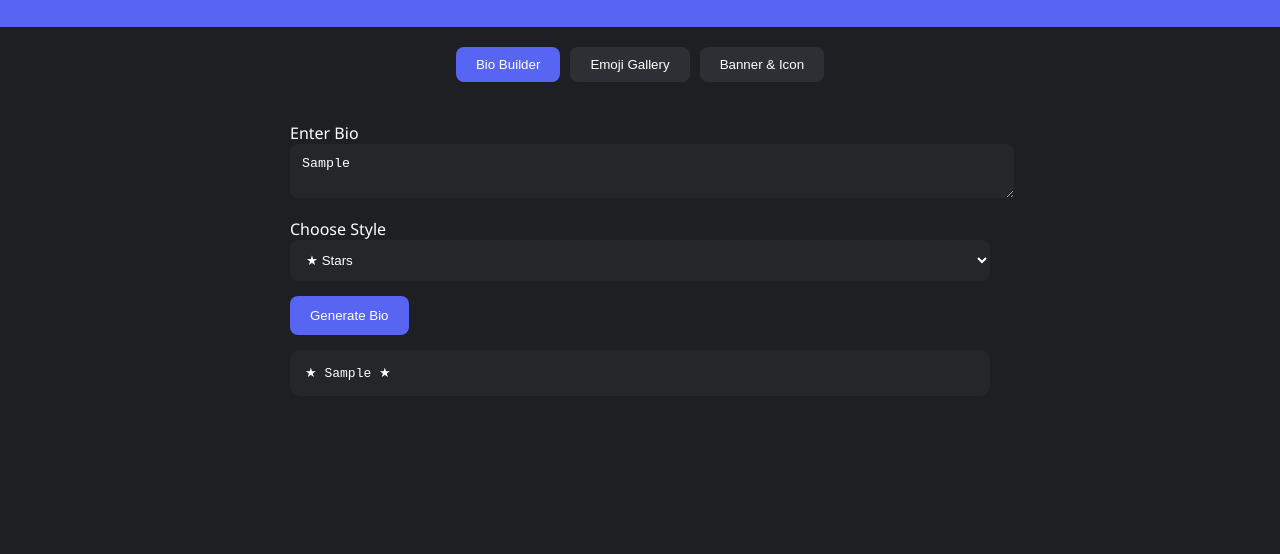
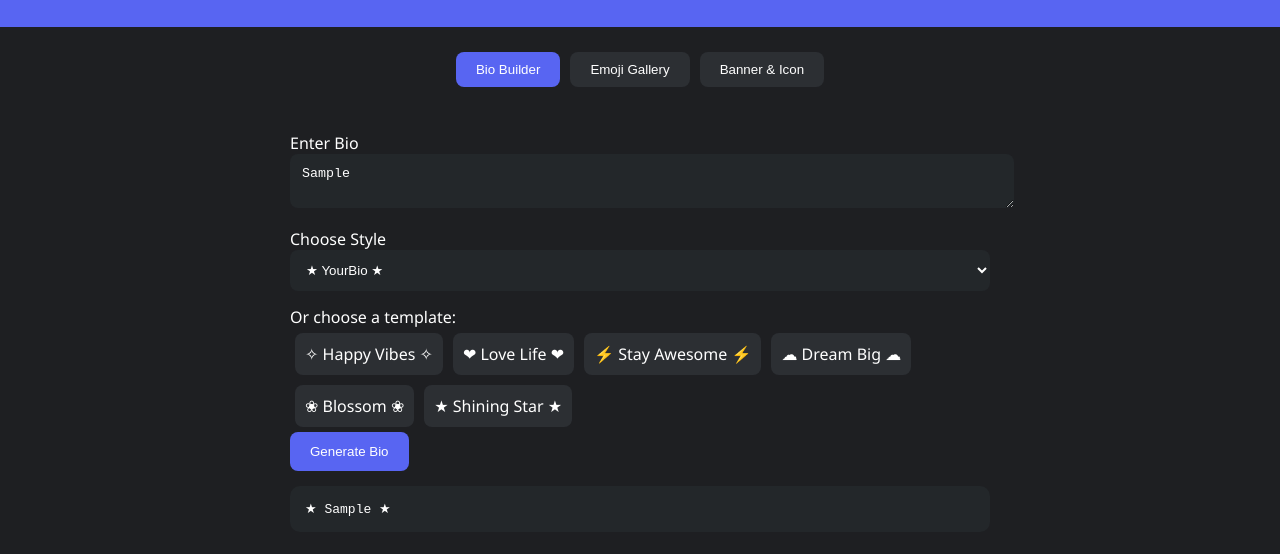
Before and after one commit to katislunatic/discord-bio-lab, a plain HTML site: page index.html in a window 1280 px wide. Both pictures are taken after typing "Sample" into the empty fields and a click on the button "Generate Bio". Shown: the part 88-642 px from the top of the page. Drawn offline with Linux system fonts and the light colour scheme.

Commit message:
Update index.html

```diff
--- a/index.html
+++ b/index.html
@@ -8,8 +8,8 @@
   body { font-family:'Segoe UI',sans-serif; background:#1e1f22; color:#fff; margin:0; padding:0; text-align:center; }
   header { background:#5865F2; padding:30px; }
   header h1 { margin:0; font-size:2.5rem; }
-  nav { display:flex; justify-content:center; margin:20px 0; }
-  nav button { background:#2c2f33; border:none; padding:10px 20px; margin:0 5px; color:#fff; cursor:pointer; border-radius:8px; transition:0.3s; }
+  nav { display:flex; justify-content:center; margin:20px 0; flex-wrap:wrap; }
+  nav button { background:#2c2f33; border:none; padding:10px 20px; margin:5px; color:#fff; cursor:pointer; border-radius:8px; transition:0.3s; }
   nav button:hover, nav button.active { background:#5865F2; }
   main { max-width:700px; margin:auto; padding:20px; }
   .tab { display:none; text-align:left; }
@@ -23,6 +23,8 @@
   .preview { background:#2c2f33; padding:20px; border-radius:14px; margin-bottom:20px; display:flex; flex-direction:column; align-items:center; }
   .banner { width:100%; height:120px; background:#404eed; border-radius:10px; margin-bottom:15px; display:flex; align-items:center; justify-content:center; font-size:2rem; }
   .icon { width:80px; height:80px; background:#43b581; border-radius:50%; display:flex; align-items:center; justify-content:center; font-size:2rem; color:#fff; margin-bottom:10px; }
+  .template { background:#2c2f33; padding:10px; margin:5px; display:inline-block; cursor:pointer; border-radius:8px; }
+  .template:hover { background:#5865f2; }
 </style>
 </head>
 <body>
@@ -42,25 +44,20 @@
   <div id="bio" class="tab" style="display:block;">
     <label for="bioText">Enter Bio</label>
     <textarea id="bioText" placeholder="Type your bio..."></textarea>
+
     <label for="bioStyle">Choose Style</label>
-    <select id="bioStyle">
-      <option value="stars">★ Stars</option>
-      <option value="waves">~ Waves ~</option>
-      <option value="hearts">❤ Hearts</option>
-    </select>
+    <select id="bioStyle"></select>
+
+    <label>Or choose a template:</label>
+    <div id="bioTemplates"></div>
+
     <button class="action" onclick="buildBio()">Generate Bio</button>
     <div class="output" id="bioOutput">Your aesthetic bio will appear here...</div>
   </div>
 
   <!-- Emoji Pack Gallery -->
   <div id="emoji" class="tab">
-    <div class="emoji-pack">
-      <span class="emoji" onclick="copyEmoji('😀')">😀</span>
-      <span class="emoji" onclick="copyEmoji('😂')">😂</span>
-      <span class="emoji" onclick="copyEmoji('😍')">😍</span>
-      <span class="emoji" onclick="copyEmoji('🤩')">🤩</span>
-      <span class="emoji" onclick="copyEmoji('🔥')">🔥</span>
-    </div>
+    <div class="emoji-pack" id="emojiPack"></div>
     <div class="output" id="emojiOutput">Click an emoji to copy it!</div>
   </div>
 
@@ -79,6 +76,7 @@
 </main>
 
 <script>
+// Tab functionality
 function openTab(tabId){
   document.querySelectorAll('.tab').forEach(t => t.style.display='none');
   document.getElementById(tabId).style.display='block';
@@ -86,21 +84,51 @@ function openTab(tabId){
   event.currentTarget.classList.add('active');
 }
 
-// Bio Builder
+// Bio styles and templates
+const bioStyles = ['★ {bio} ★','~ {bio} ~','❤ {bio} ❤','✧ {bio} ✧','⚡ {bio} ⚡','☁ {bio} ☁','❀ {bio} ❀','☀ {bio} ☀','❄ {bio} ❄','✦ {bio} ✦'];
+const bioTemplates = [
+  '✧ Happy Vibes ✧',
+  '❤ Love Life ❤',
+  '⚡ Stay Awesome ⚡',
+  '☁ Dream Big ☁',
+  '❀ Blossom ❀',
+  '★ Shining Star ★'
+];
+
+const bioStyleSelect = document.getElementById('bioStyle');
+bioStyles.forEach(s => {
+  const option = document.createElement('option');
+  option.value = s;
+  option.textContent = s.replace('{bio}', 'YourBio');
+  bioStyleSelect.appendChild(option);
+});
+
+const bioTemplatesDiv = document.getElementById('bioTemplates');
+bioTemplates.forEach(t => {
+  const div = document.createElement('div');
+  div.className='template';
+  div.textContent = t;
+  div.onclick=()=>{document.getElementById('bioText').value=t; buildBio();};
+  bioTemplatesDiv.appendChild(div);
+});
+
 function buildBio(){
   let bio = document.getElementById('bioText').value;
   let style = document.getElementById('bioStyle').value;
-  let decorated = bio;
-  if(style==='stars') decorated=`★ ${bio} ★`;
-  if(style==='waves') decorated=`~ ${bio} ~`;
-  if(style==='hearts') decorated=`❤ ${bio} ❤`;
+  let decorated = style.replace('{bio}', bio);
   document.getElementById('bioOutput').textContent=decorated;
 }
 
 // Emoji Gallery
-function copyEmoji(emoji){
-  navigator.clipboard.writeText(emoji).then(()=>{document.getElementById('emojiOutput').textContent=`Copied: ${emoji}`;});
-}
+const emojis = ['😀','😂','😍','🤩','🔥','✨','🎉','👍','💖','😎','🤔','💯','💀','👀','🎶','🌈','⚡','🍕','☁','⭐']; // You can expand to full Unicode list
+const emojiPackDiv = document.getElementById('emojiPack');
+emojis.forEach(e=>{
+  const span=document.createElement('span');
+  span.className='emoji';
+  span.textContent=e;
+  span.onclick=()=>{navigator.clipboard.writeText(e); document.getElementById('emojiOutput').textContent=`Copied: ${e}`;};
+  emojiPackDiv.appendChild(span);
+});
 
 // Banner & Icon
 function updatePreview(){
```
